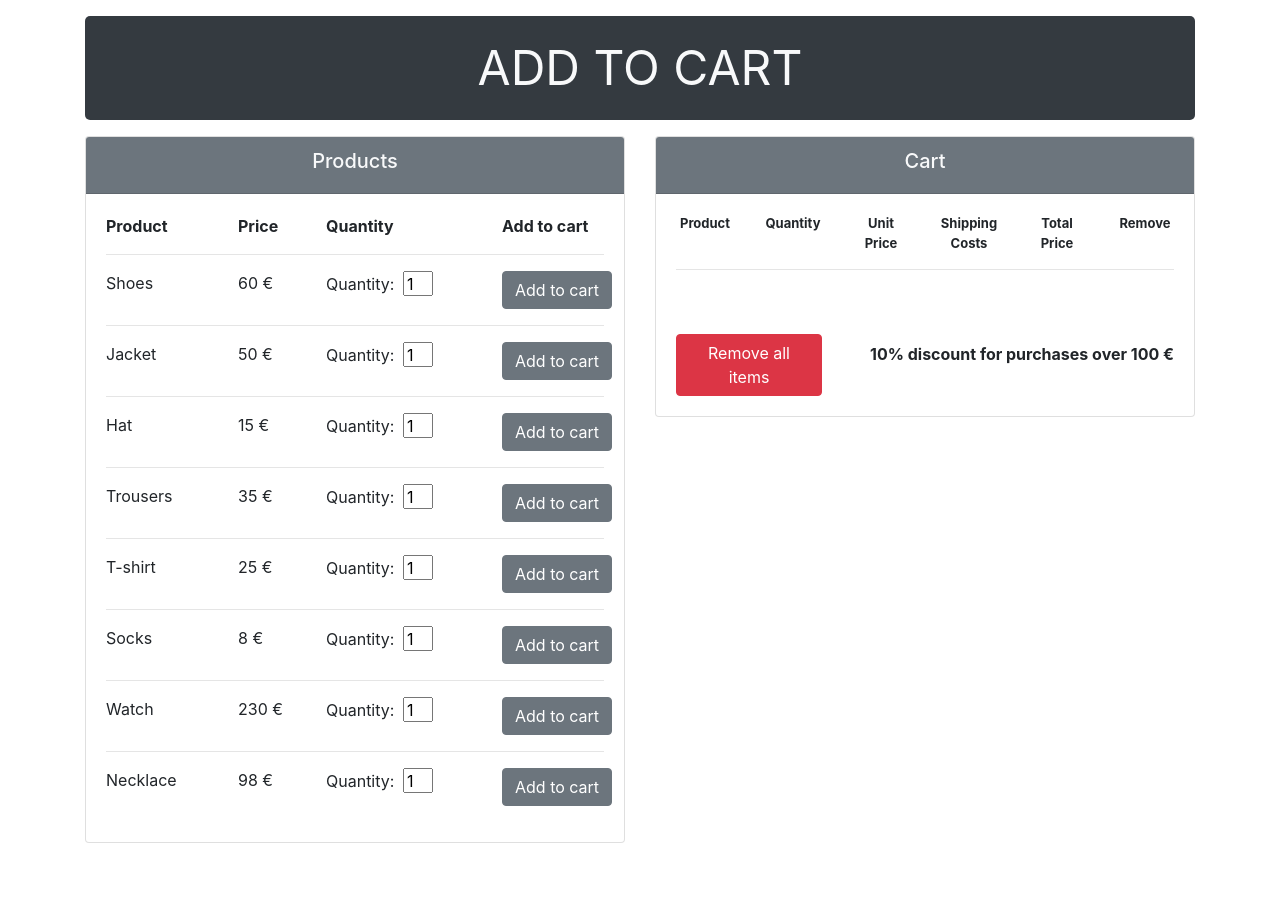
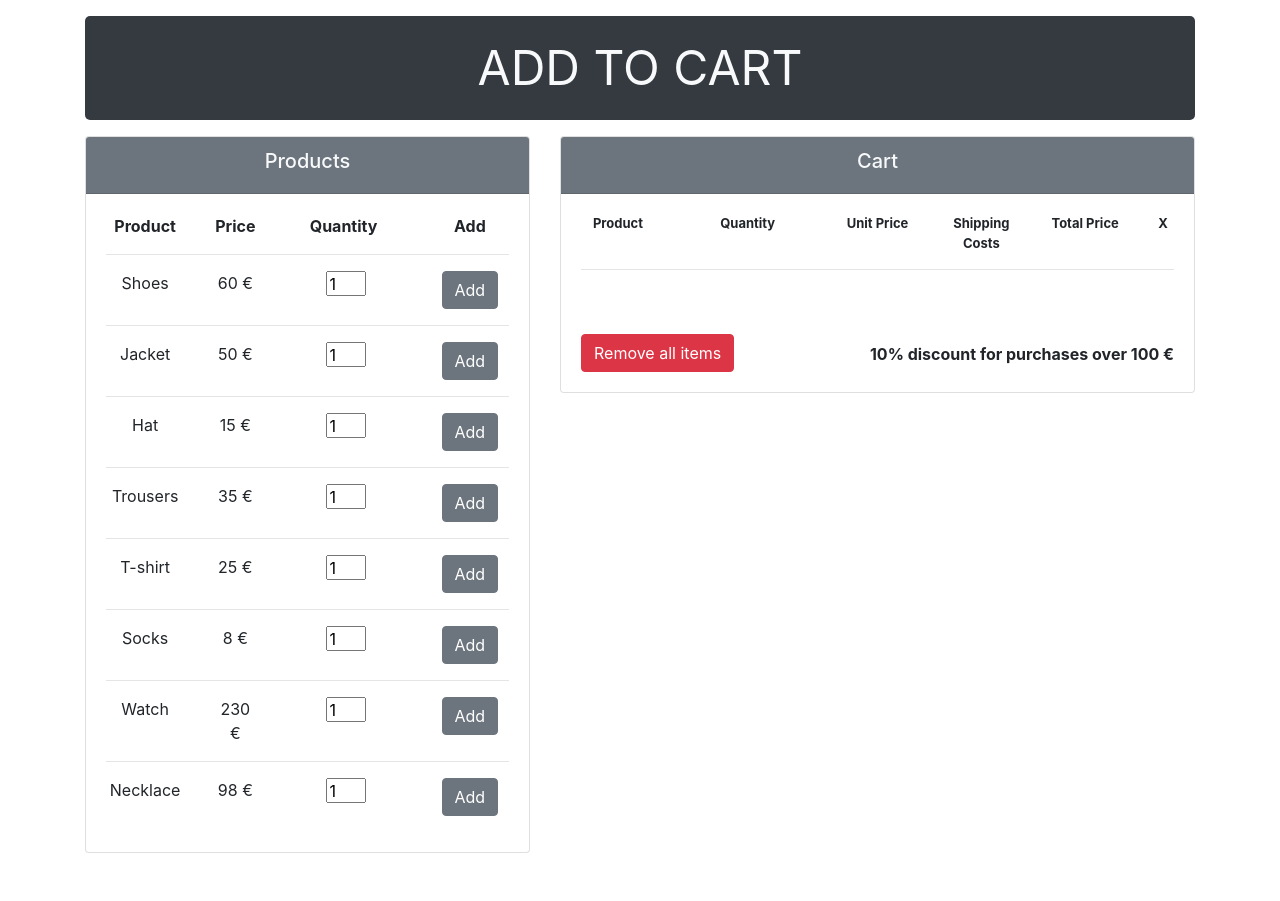
Before and after one commit to giorgos-konstantakis/e-shop-add-to-cart-app, a PHP site: page / in a window 1280 px wide. Before the commit the page ends 843 px from the top, so only its background shows below. Run offline with PHP 8.4, Linux system fonts and the light colour scheme; some libraries are stand-ins or nearby versions.

Commit message:
Final Commit

```diff
--- a/css/style.css
+++ b/css/style.css
@@ -1,6 +1,15 @@
 .quantity {
     width:30px;
     height:25px;
+}
+
+.quantity-products {
+    width:40px;
+    height:25px;
+}
+
+.remove {
+    font-size:15px;
 }
 
 .title-style {
--- a/includes/addToCart.php
+++ b/includes/addToCart.php
@@ -1,4 +1,5 @@
 <?php
+    // Adding an item to the cart ( setting the SESSION variable's data )
     if(isset($_POST["add_to_cart"])){
         if(isset($_SESSION["cart"])){
             $item_array_id = array_column($_SESSION["cart"],"item_id");
@@ -28,6 +29,32 @@
         }
     }
 
+    // Handling changes on the quantity of a product
+    // that is already added on the cart (increase or decrease quantity)
+    if(isset($_GET["action"])){
+        if($_GET["action"]=="change_quantity"){
+            if(isset($_POST["minus"])){
+                foreach($_SESSION["cart"] as $keys =>$values){
+                    $count = count($_SESSION["cart"]);
+                    if($values["item_id"] == $_GET["id"]){
+                        if($values["item_quantity"] > 0){
+                            $_SESSION["cart"][$keys]["item_quantity"] = $_SESSION["cart"][$keys]["item_quantity"]-1;
+                        }
+                    }
+                }
+            } else{
+                foreach($_SESSION["cart"] as $keys =>$values){
+                    $count = count($_SESSION["cart"]);
+                    if($values["item_id"] == $_GET["id"]){
+                        $_SESSION["cart"][$keys]["item_quantity"] = $_SESSION["cart"][$keys]["item_quantity"]+1;
+                    }
+                }
+            }
+        }
+    }
+
+
+    // Delete an individual item from basket
     if(isset($_GET["action"])){
         if($_GET["action"] == "delete"){
             foreach($_SESSION["cart"] as $keys =>$values){
@@ -39,6 +66,7 @@
         }
     }
 
+    // Delete all items from basket
     if(isset($_GET["action"])){
         if($_GET["action"] == "delete_all"){
             unset($_SESSION["cart"]);
--- a/includes/cartRender.php
+++ b/includes/cartRender.php
@@ -1,16 +1,25 @@
 <div class="row">
         <?php
+            // Displaying the basket and performing all the necessary calculations
             if(!empty($_SESSION["cart"])){
                 $total_product_price = 0;
                 $total_shipping_costs = 0;
                 foreach($_SESSION["cart"] as $keys => $values){
         ?>
             <div class="col-md-2 cart-font-size text-center"><?php echo $values["item_name"]; ?></div>
-            <div class="col-md-2 cart-font-size text-center"><?php echo $values["item_quantity"]; ?></div>
+            <div class="col-md-3 cart-font-size text-center">
+                <form method="post" action="index.php?action=change_quantity&id=<?php echo $values["item_id"]; ?>">
+                    <input class="quantity" type="submit" name="minus" value="-">
+                    <input class="quantity" type="quantity_basket" name="quantity_basket" value="<?php echo $values["item_quantity"]; ?>" readonly>
+                    <input class="quantity" type="submit" name="plus" value="+">
+                </form>
+            </div>
             <div class="col-md-2 cart-font-size text-center"><?php echo $values["item_price"]; ?> €</div>
             <div class="col-md-2 cart-font-size text-center"><?php echo number_format(5*$values["item_quantity"]*$values["item_weightFactor"],2); ?> €</div>
             <div class="col-md-2 cart-font-size text-center"><?php echo number_format($values["item_quantity"]*$values["item_price"],2); ?> €</div>
-            <div class="col-md-2 cart-font-size text-center"><a href="index.php?action=delete&id=<?php echo $values["item_id"] ?>"><span>Remove</span></a></div>
+            <div class="col-md-1 cart-font-size text-center">
+                <a href="index.php?action=delete&id=<?php echo $values["item_id"] ?>"><span class="remove">x</span></a>
+            </div>
         <?php
                 $discount = 0;
                 $total_product_price = $total_product_price + ($values["item_quantity"]*$values["item_price"]);
--- a/includes/productsRender.php
+++ b/includes/productsRender.php
@@ -1,4 +1,5 @@
 <?php
+    // Displaying the products on the index.php page
     include 'productsHardcoding.php';
 
     foreach ($products as $product) {
@@ -6,27 +7,26 @@
     <hr>
     <form method="post" action="index.php?action=add&id=<?php echo $product->get_id(); ?>">
         <div class="row mb-2">
-        <input type="hidden" name="hidden_id" value="<?php echo $product->get_id(); ?>">
+                <input type="hidden" name="hidden_id" value="<?php echo $product->get_id(); ?>">
                 <input type="hidden" name="hidden_name" value="<?php echo $product->get_name(); ?>">
                 <input type="hidden" name="hidden_price" value="<?php echo $product->get_price(); ?>">
                 <input type="hidden" name="hidden_weightFactor" value="<?php echo $product->get_weightFactor(); ?>">
-                <div class="col-md-3">
+                <div class="col-md-3  text-center">
                     <span id="name-$product->get_name()">
                     <?php echo $product->get_name(); ?>
                     </span>
                 </div>
-                <div class="col-md-2">
+                <div class="col-md-2  text-center">
                     <span id="name-$product->get_price()">
                     <?php echo $product->get_price(); ?>
                     </span>
                     €
                 </div>
-                <div class="col-md-4">
-                    Quantity:
-                    <input type="text" name="quantity" class="quantity ml-1" value="1" />
+                <div class="col-md-4 text-center">
+                    <input type="number" min="1" name="quantity" class="quantity-products ml-1" value="1" />
                 </div>
-                <div class="col-md-3">
-                    <input class="btn btn-secondary" name="add_to_cart" type="submit" value="Add to cart" />
+                <div class="col-md-3 text-center">
+                    <input class="btn btn-secondary" name="add_to_cart" type="submit" value="Add" />
                 </div>
         </div>
     </form>
--- a/index.php
+++ b/index.php
@@ -33,23 +33,23 @@
 <!--PRODUCTS AND CART-->
 <div class="container mt-3 mb-5">
     <div class="row">
-        <div class="col-md-6">
+        <div class="col-md-5">
             <div class="card">
                 <div class="card-header text-center text-light bg-secondary">
                     <h5>Products</h5>
                 </div>
                 <div class="card-body">
                     <div class="row mb-2">
-                        <div class="col-md-3"><strong>Product</strong></div>
-                        <div class="col-md-2"><strong>Price</strong></div>
-                        <div class="col-md-4"><strong>Quantity</strong></div>
-                        <div class="col-md-3"><strong>Add to cart</strong></div>
+                        <div class="col-md-3 text-center"><strong>Product</strong></div>
+                        <div class="col-md-2 text-center"><strong>Price</strong></div>
+                        <div class="col-md-4 text-center"><strong>Quantity</strong></div>
+                        <div class="col-md-3 text-center"><strong>Add</strong></div>
                     </div>
                         <?php include "./includes/productsRender.php"; ?>
                 </div>
             </div>
         </div>
-        <div class="col-md-6">
+        <div class="col-md-7">
             <div class="card">
                 <div class="card-header text-center text-light bg-secondary">
                     <h5>Cart</h5>
@@ -57,11 +57,11 @@
                 <div class="card-body">
                     <div class="row mb-2">
                         <div class="col-md-2 cart-font-size text-center"><strong>Product</strong></div>
-                        <div class="col-md-2 cart-font-size text-center"><strong>Quantity</strong></div>
+                        <div class="col-md-3 cart-font-size text-center"><strong>Quantity</strong></div>
                         <div class="col-md-2 cart-font-size text-center"><strong>Unit Price</strong></div>
                         <div class="col-md-2 cart-font-size text-center"><strong>Shipping Costs</strong></div>
                         <div class="col-md-2 cart-font-size text-center"><strong>Total Price</strong></div>
-                        <div class="col-md-2 cart-font-size text-center"><strong>Remove</strong></div>
+                        <div class="col-md-1 cart-font-size text-center"><strong>X</strong></div>
                     </div>
                     <hr>
                     <?php include "./includes/cartRender.php" ?>
```
Also changed, not shown: readme.md.
